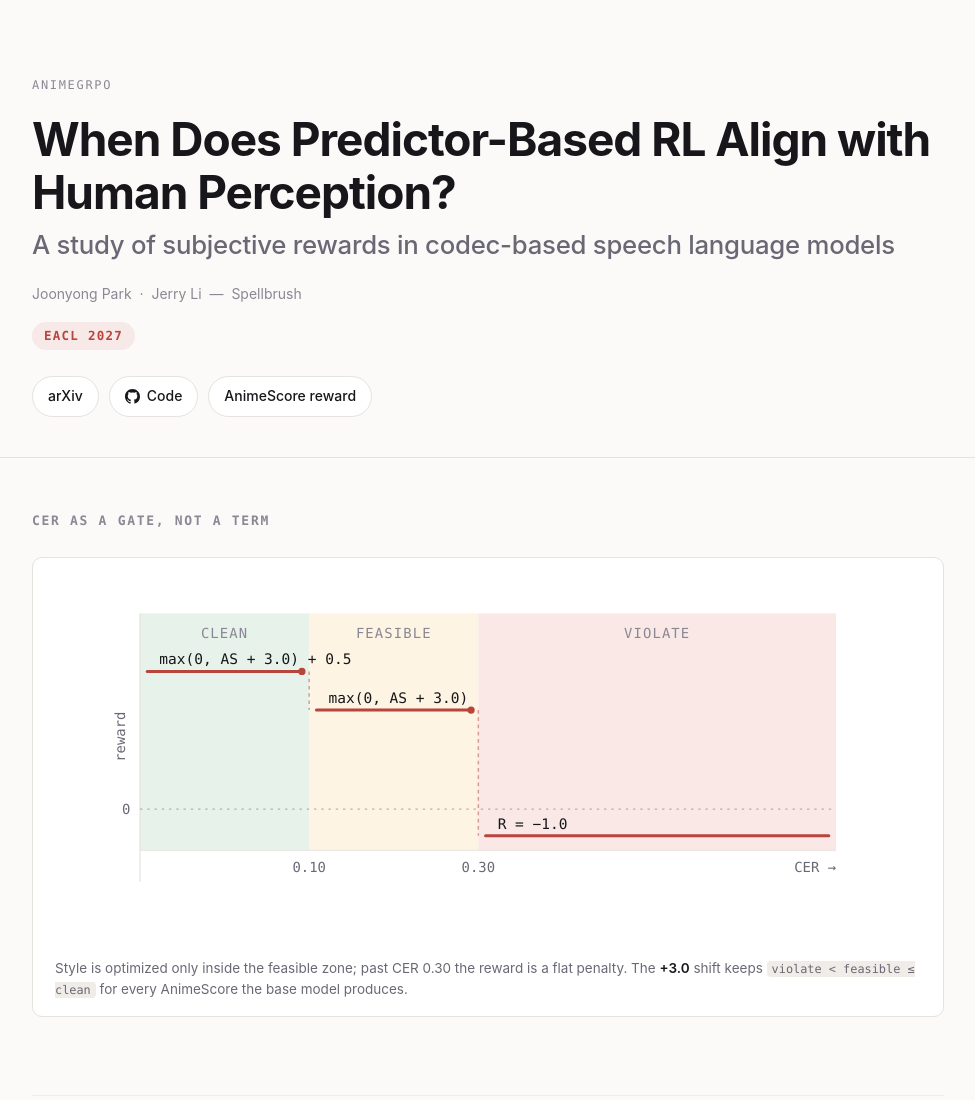
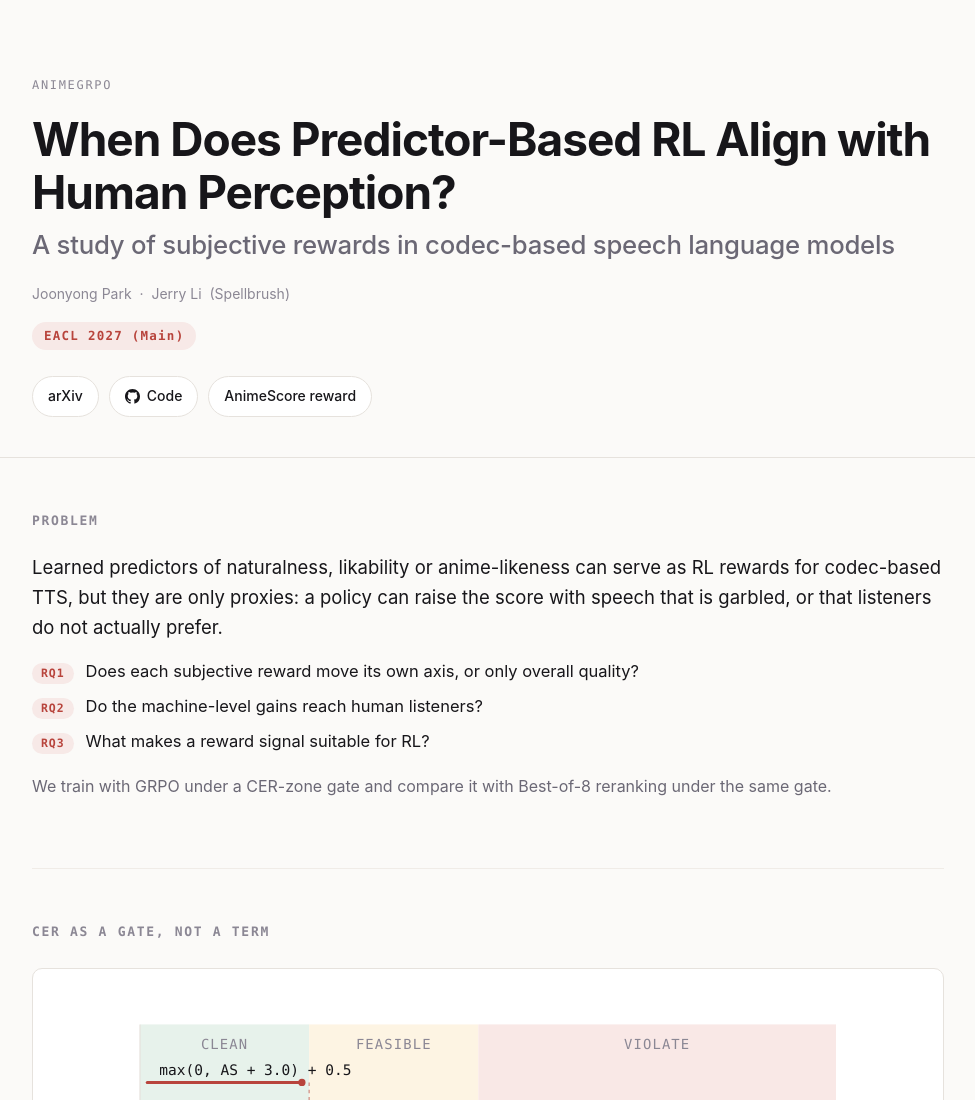
Before and after one commit to sizigi/animeGRPO, a plain HTML site: page docs/index.html in a window 1280 px wide. Shown: the top 1100 px of the page, without its empty margins (152-1127 px from the left). Drawn offline with Linux system fonts and the light colour scheme.

Commit message:
Demo page: EACL 2027 (Main), affiliation in parentheses, problem and RQs
- Badge and citation note read "EACL 2027 (Main)"; the author line reads "(Spellbrush)"
- A short Problem section with the paper's three research questions now leads into the figure

Co-Authored-By: Claude Opus 5.5 <noreply@anthropic.com>
Claude-Session: https://claude.ai/code/session_01MUq8H7Bue5vjhcuKWSgZNs

```diff
--- a/docs/index.html
+++ b/docs/index.html
@@ -153,6 +153,12 @@ td.cell{width:1%;padding:7px 10px}
 .d.down{background:var(--accent-soft);color:var(--bad)}
 .loading{color:var(--muted);font-size:14.5px;padding:28px 0}
 
+/* ── research questions ─────────────────────────────── */
+.rq{list-style:none;padding:0;margin:4px 0 20px;display:grid;gap:10px}
+.rq li{display:flex;gap:12px;align-items:baseline;font-size:16.5px;line-height:1.5}
+.rq b{flex:none;font-family:var(--mono);font-size:11.5px;letter-spacing:.08em;font-weight:650;
+      color:var(--accent);background:var(--accent-soft);border-radius:99px;padding:2px 9px}
+
 /* ── venue badge ────────────────────────────────────── */
 .conf{display:inline-block;margin:16px 0 0;padding:4px 12px;border-radius:99px;
       background:var(--accent-soft);color:var(--accent);font-family:var(--mono);
@@ -206,8 +212,8 @@ pre.cite{background:var(--panel);border:1px solid var(--line);border-radius:var(
   <h1>When Does Predictor-Based RL Align with Human Perception?
     <span class="sub">A study of subjective rewards in codec-based speech language models</span>
   </h1>
-  <p class="venue">Joonyong Park &nbsp;·&nbsp; Jerry Li &nbsp;&mdash;&nbsp; Spellbrush</p>
-  <p class="conf">EACL 2027</p>
+  <p class="venue">Joonyong Park &nbsp;·&nbsp; Jerry Li &nbsp;(Spellbrush)</p>
+  <p class="conf">EACL 2027 (Main)</p>
   <div class="links">
     <a class="btn" href="https://arxiv.org/abs/2608.31035">arXiv</a>
     <a class="btn" href="https://github.com/sizigi/animeGRPO">
@@ -220,6 +226,19 @@ pre.cite{background:var(--panel);border:1px solid var(--line);border-radius:var(
 </header>
 
 <main class="wrap">
+
+<section>
+  <h2>Problem</h2>
+  <p class="lede">Learned predictors of naturalness, likability or anime-likeness can serve as RL rewards for
+  codec-based TTS, but they are only proxies: a policy can raise the score with speech that is garbled, or
+  that listeners do not actually prefer.</p>
+  <ol class="rq">
+    <li><b>RQ1</b><span>Does each subjective reward move its own axis, or only overall quality?</span></li>
+    <li><b>RQ2</b><span>Do the machine-level gains reach human listeners?</span></li>
+    <li><b>RQ3</b><span>What makes a reward signal suitable for RL?</span></li>
+  </ol>
+  <p class="muted">We train with GRPO under a CER-zone gate and compare it with Best-of-8 reranking under the same gate.</p>
+</section>
 
 <section>
   <h2>CER as a gate, not a term</h2>
@@ -348,7 +367,7 @@ pre.cite{background:var(--panel);border:1px solid var(--line);border-radius:var(
   eprint = {2608.31035},
   archivePrefix = {arXiv},
   primaryClass  = {cs.CL},
-  note   = {Accepted to EACL 2027},
+  note   = {Accepted to EACL 2027 (Main)},
   url    = {https://arxiv.org/abs/2608.31035}
 }</pre>
   <p>Code is Apache-2.0. Audio and score tables are released for research
```
